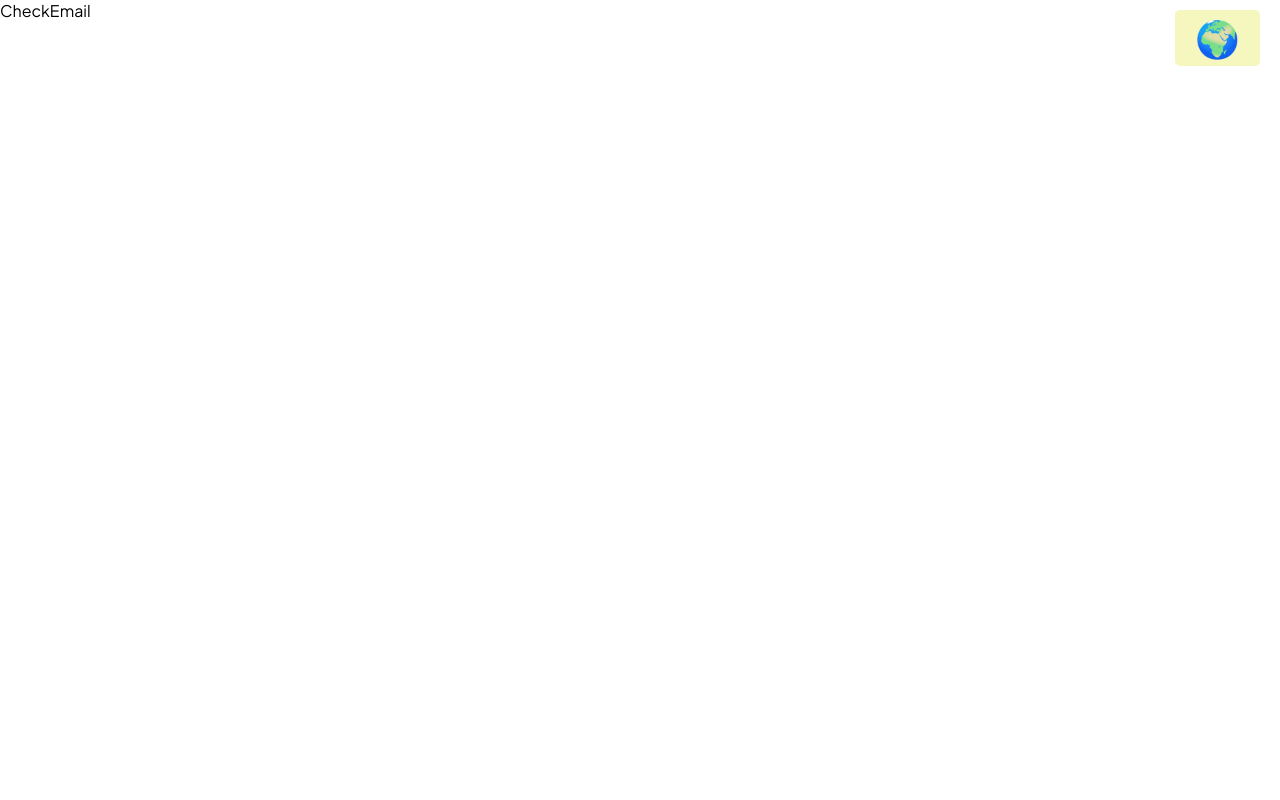
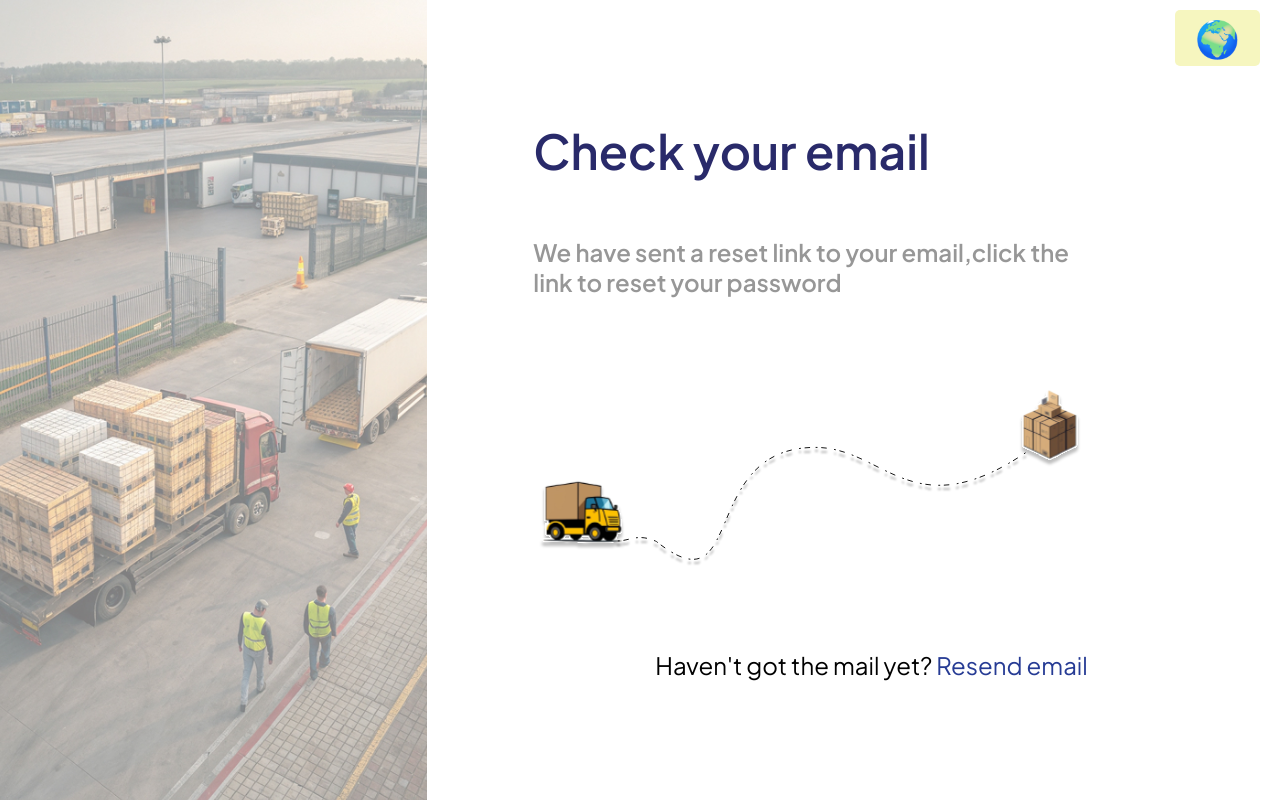
Before and after one commit to driveefy-com/Primary_Product-72738ab8, a React (Vite) app: page /checkEmail in a window 1280 px wide. Built offline with nearby package versions, Linux system fonts and the light colour scheme.

Commit message:
changes_in_set_Password

```diff
--- a/src/forget_password/checkEmail/CheckEmail.jsx
+++ b/src/forget_password/checkEmail/CheckEmail.jsx
@@ -1,6 +1,27 @@
-
+import { Link } from "react-router-dom";
+import "./styles/CheckEmail.scss";
+import icon from '../../assets/icons/checkEmailIcon.svg'
+import { useTranslation } from "react-i18next";
 export const CheckEmail = () => {
+  const { t } = useTranslation();
   return (
-    <div>CheckEmail</div>
-  )
-}
+    <div className="check-email-main-container">
+      <div className="check-email-img-container"></div>
+      <div className="check-email-form-container">
+        <div className="check-email-text-container">
+        <h1>{t('checkEmail.title')}</h1>
+        <p>
+         {t('checkEmail.message')}
+        </p>
+        {/* <div className="check-email-logo-container"> */}
+          <img src={icon} alt="" />
+        {/* </div> */}
+        <h3 className="check-email-resend-email">
+         {t('checkEmail.resend')}
+          <Link to={'/'} className="Link"> {t('checkEmail.resendLink')}</Link>
+        </h3>
+        </div>
+      </div>
+    </div>
+  );
+};
--- a/src/forget_password/checkEmail/styles/CheckEmail.scss
+++ b/src/forget_password/checkEmail/styles/CheckEmail.scss
@@ -0,0 +1,107 @@
+.check-email-main-container {
+  display: flex;
+  .check-email-img-container {
+    width: 33.33%;
+    height: 100vh;
+    background-image: url("../../../assets/images/forgotPasswordImg.jpg");
+    background-size: cover;
+    background-repeat: no-repeat;
+    background-position: center;
+    position: relative;
+  }
+  .check-email-form-container {
+    display: flex;
+    align-items: center;
+    justify-content: center;
+    height: 100vh;
+    width: 66.66%;
+    .check-email-text-container {
+      margin-right: 10%;
+      width: 65%;
+      height: 70%;
+      display: flex;
+      flex-direction: column;
+      justify-content: space-between;
+      @media (max-width: 840px) {
+        justify-content: space-evenly;
+        height: 65%;
+      }
+
+      h1 {
+        font-weight: 700;
+        font-size: 48px;
+        color: #292a6a;
+        @media (max-width: 1024px) {
+          font-size: 40px;
+        }
+        @media (max-width: 830px) {
+          font-size: 35px;
+        }
+        @media (max-width: 768px) {
+          font-size: 30px;
+        }
+        @media (max-width: 625px) {
+          font-size: 25px;
+        }
+        @media (max-width: 480px) {
+          font-size: 20px;
+        }
+      }
+      p {
+        width: 100%;
+        text-align: left;
+        font-weight: 600;
+        font-size: 24px;
+        color: #979797;
+        @media (max-width: 1024px) {
+          font-size: 20px;
+        }
+        @media (max-width: 830px) {
+          font-size: 17.5px;
+        }
+        @media (max-width: 768px) {
+          font-size: 15px;
+        }
+        @media (max-width: 625px) {
+          font-size: 12.5px;
+        }
+        @media (max-width: 480px) {
+          font-size: 10px;
+        }
+      }
+      img {
+        width: 100%;
+        margin-bottom: 5%;
+      }
+
+      h3 {
+        width: 100%;
+        text-align: right;
+        font-weight: 400;
+        font-size: 24px;
+        @media (max-width: 1024px) {
+          font-size: 20px;
+        }
+        @media (max-width: 830px) {
+          font-size: 17.5px;
+        }
+        @media (max-width: 768px) {
+          font-size: 15px;
+        }
+        @media (max-width: 625px) {
+          font-size: 12.5px;
+        }
+        @media (max-width: 480px) {
+          font-size: 10px;
+        }
+        .Link {
+          text-decoration: none;
+          color: #263b94;
+          &:hover {
+            text-decoration: underline;
+          }
+        }
+      }
+    }
+  }
+}
--- a/src/forget_password/setNewPassword/SetNewPassword.jsx
+++ b/src/forget_password/setNewPassword/SetNewPassword.jsx
@@ -1,6 +1,29 @@
-
+import SubmitButton from '../../common/buttons/SubmitButton'
+import { FormComponents } from '../../common/form/FormComponents'
+import { setNewPassword } from '../../common/form/FormData'
+import './styles/SetNewPassword.scss'
 export const SetNewPassword = () => {
   return (
-    <div>SetNewPassword</div>
+    <div className="set-password-main-container">
+      <div className="set-password-img-container">
+      </div>
+      <div className="set-password-text-container">
+        <div className="set-password-form-container">
+          <h1>Set a new password</h1>
+          <p>Create a new password. Ensure it is different from the previous one for security</p>
+          <div className="set-password-input-container">
+            <form action="">
+            <h3>Password</h3>
+            <FormComponents formData={setNewPassword[0]}/>
+            <h3>Confirm Password</h3>
+            <FormComponents formData={setNewPassword[1]}/>
+            </form>
+            <div className="set-password-button-container">
+            <SubmitButton text={'Update Password'}/>
+            </div>
+          </div>
+        </div>
+      </div>
+    </div>
   )
 }
--- a/src/forget_password/setNewPassword/styles/setNewPassword.scss
+++ b/src/forget_password/setNewPassword/styles/setNewPassword.scss
@@ -0,0 +1,108 @@
+.set-password-main-container {
+  display: flex;
+  .set-password-img-container {
+    width: 33.33%;
+    height: 100vh;
+    background-image: url("../../../assets/images/forgotPasswordImg.jpg");
+    background-size: cover;
+    background-repeat: no-repeat;
+    background-position: center;
+    position: relative;
+  }
+  .set-password-text-container {
+    width: 66.66%;
+    height: 100vh;
+    display: flex;
+    align-items: center;
+    justify-content: center;
+    .set-password-form-container {
+        width: 70%;
+        height: 80%;
+        // padding: 5%;
+        // background-color: red;
+        display: flex;
+        flex-direction: column;
+        gap: 1%;
+        @media (max-width:890px) {
+            width: 80%;
+            height: 50%;
+            // justify-content: space-evenly;
+        }
+        h1{
+            color: #292A6A;
+            font-weight: 700;
+            font-size: 48px;
+            @media (max-width:1024px) {
+                font-size: 40px;
+            }
+            @media (max-width:825px) {
+                font-size: 32px;
+            }
+            @media (max-width:680px) {
+                font-size: 24px;
+            }
+            @media (max-width:495px) {
+                font-size: 16px;
+            }
+        }
+        p{
+            // width: 60%;
+            font-size: 24px;
+            font-weight: 600;
+            color: #979797;
+            @media (max-width:1024px) {
+                font-size: 20px;
+            }
+            @media (max-width:825px) {
+                font-size: 16px;
+            }
+            @media (max-width:680px) {
+                font-size: 12px;
+            }
+            @media (max-width:495px) {
+                font-size: 8px;
+            }
+        }
+        // justify-content: space-around;
+      .set-password-input-container {
+        // background-color: blue;
+        // display: flex;
+        // flex-direction: co.\ lumn;
+        // align-items: center;
+        // width: 100%;
+        // margin-top: 5%;
+        margin-top: 2%;
+        display: flex;
+        // width: 80%;
+        flex-direction: column;
+        h3{
+            margin-top: 3%;
+            font-weight: 600;
+            font-size: 36px;
+            color: #263b94;
+            @media (max-width:1024px) {
+                font-size: 20px;
+            }
+            @media (max-width:825px) {
+                font-size: 16px;
+            }
+            @media (max-width:680px) {
+                font-size: 12px;
+            }
+            @media (max-width:495px) {
+                font-size: 8px;
+            }
+        }
+        .set-password-button-container{
+            // background-color: green;
+            display: flex;
+            flex-direction: column;
+            // flex-wrap: wrap;
+            align-items: center;
+            justify-content: center;
+            margin-top: 9%;
+        }
+      }
+    }
+  }
+}
--- a/src/locales/en.json
+++ b/src/locales/en.json
@@ -4,20 +4,26 @@
     "googleLogin": "Login with Google",
     "emailLogin": "or login with email",
     "forgot": "forgot password ?",
-    "login":"Login",
-    "createAccount":"Dont have an account?",
-    "linkText":"create account"
+    "login": "Login",
+    "createAccount": "Dont have an account?",
+    "linkText": "create account"
   },
   "signupPage": {
     "title": "Create your Driveefy Account",
     "signupButton": "Sign Up",
     "loginLink": "Already have an account?",
-    "login":"Login"
+    "login": "Login"
   },
   "forgotPassword": {
-    "title": "Olvidé la contraseña",
-    "message": "Por favor ingresa tu correo electrónico para restablecer la contraseña",
-    "email": "Tu correo electrónico",
-    "submit": "Restablecer tu contraseña"
+    "title": "Forgot Password",
+    "message": "Please enter your email to reset your password",
+    "email": "Your email",
+    "submit": "Reset your password"
+  },
+  "checkEmail": {
+    "title": "Check your email",
+    "message": "We have sent a reset link to your email,click the link to reset your password",
+    "resend":"Haven't got the mail yet?",
+    "resendLink":"Resend email"
   }
 }
--- a/src/locales/es.json
+++ b/src/locales/es.json
@@ -13,6 +13,17 @@
     "signupButton": "Registrarse",
     "loginLink": "¿Ya tienes una cuenta?",
     "login": "Iniciar sesión"
+  },
+  "forgotPassword": {
+    "title": "Olvidé la contraseña",
+    "message": "Por favor ingresa tu correo electrónico para restablecer la contraseña",
+    "email": "Tu correo electrónico",
+    "submit": "Restablecer tu contraseña"
+  },
+  "checkEmail": {
+    "title": "Revisa tu correo electrónico",
+    "message": "Hemos enviado un enlace de restablecimiento a tu correo, haz clic en el enlace para restablecer tu contraseña",
+    "resend": "¿No has recibido el correo aún?",
+    "resendLink": "Reenviar correo"
   }
-
 }
--- a/src/locales/fr.json
+++ b/src/locales/fr.json
@@ -18,5 +18,11 @@
     "message": "Veuillez entrer votre email pour réinitialiser votre mot de passe",
     "email": "Votre email",
     "submit": "Réinitialiser votre mot de passe"
+  },
+  "checkEmail": {
+    "title": "Vérifiez votre email",
+    "message": "Nous avons envoyé un lien de réinitialisation à votre email, cliquez sur le lien pour réinitialiser votre mot de passe",
+    "resend": "Vous n'avez pas encore reçu l'email ?",
+    "resendLink": "Renvoyer l'email"
   }
 }
```
Also changed, not shown: src/assets/icons/checkEmailIcon.svg (added).
